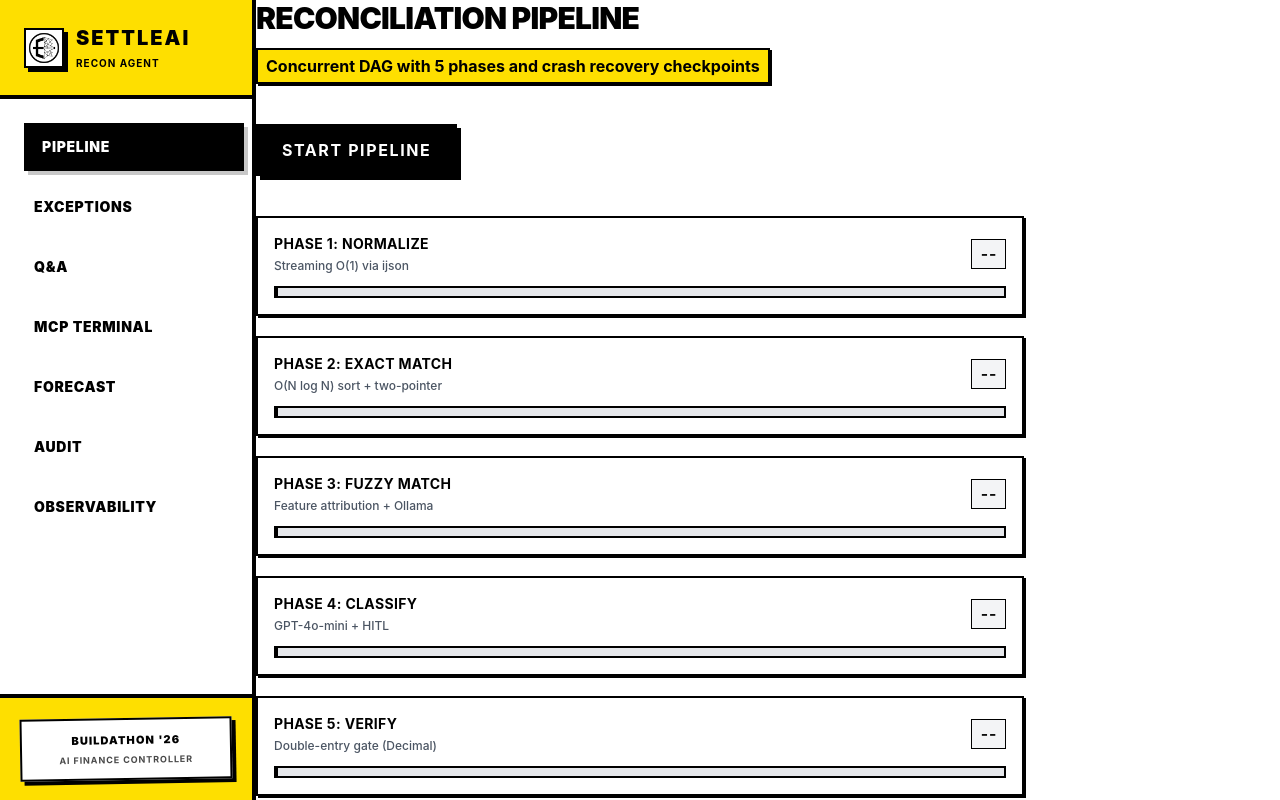
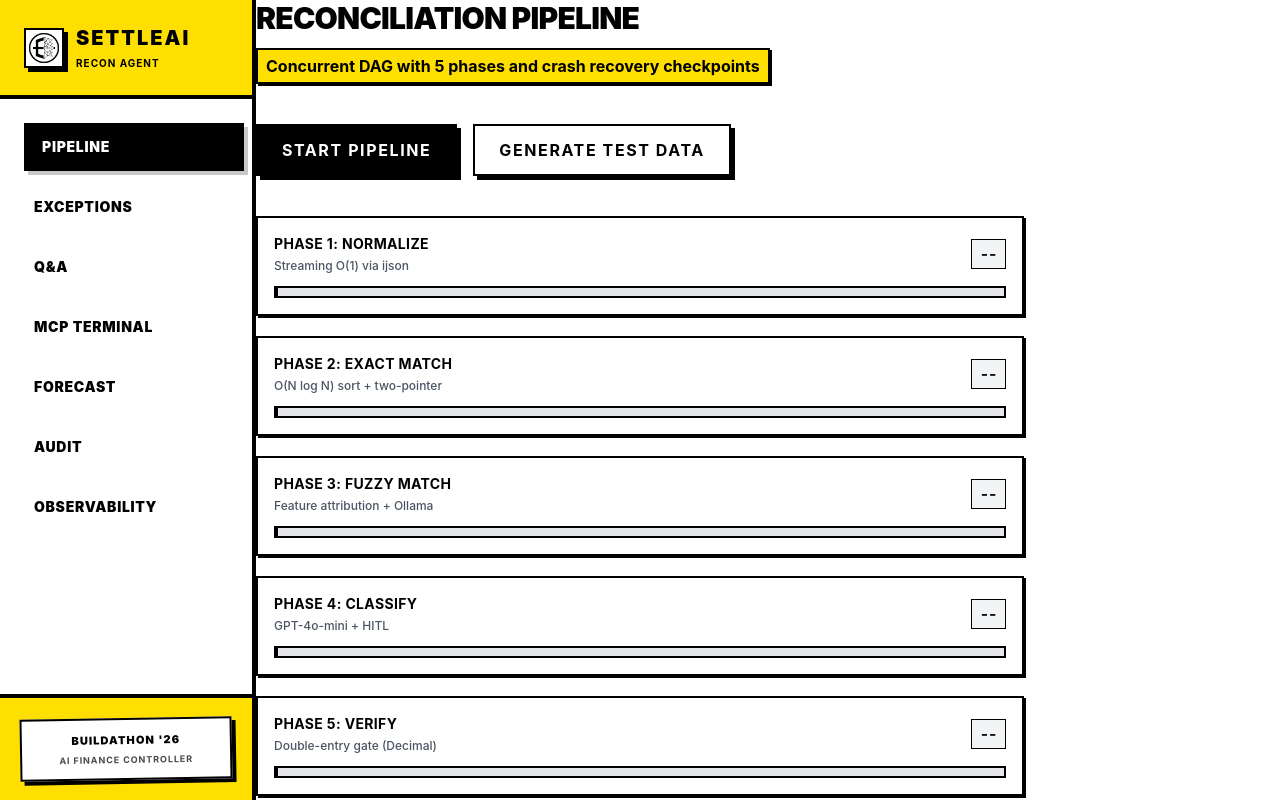
Before and after one commit to Myself-Praveen/Razorpay-SettleAI, a Next.js app in the folder frontend/: page /pipeline in a window 1280 px wide. Built offline with nearby package versions, Linux system fonts and the light colour scheme.

Commit message:
feat: add synthetic data generation button to pipeline

```diff
--- a/frontend/src/app/pipeline/page.tsx
+++ b/frontend/src/app/pipeline/page.tsx
@@ -1,6 +1,7 @@
 "use client";
 import { useState } from "react";
-import { reconcile } from "@/lib/api";
+import { reconcile, generateData } from "@/lib/api";
+import { toast } from "sonner";
 
 const PHASES = [
   { name: "Normalize", desc: "Streaming O(1) via ijson" },
@@ -12,8 +13,21 @@ const PHASES = [
 
 export default function PipelinePage() {
   const [running, setRunning] = useState(false);
+  const [generating, setGenerating] = useState(false);
   const [progress, setProgress] = useState<Record<string, number>>({});
   const [done, setDone] = useState<any>(null);
+
+  const handleGenerate = async () => {
+    setGenerating(true);
+    try {
+      const res = await generateData(200, true);
+      toast.success(`Generated ${res.total_records} test records!`);
+    } catch (e) {
+      console.error(e);
+      toast.error("Failed to generate data. Backend running?");
+    }
+    setGenerating(false);
+  };
 
   const start = async () => {
     setRunning(true);
@@ -25,6 +39,7 @@ export default function PipelinePage() {
       if (final) setDone(final);
     } catch (e) {
       console.error(e);
+      toast.error("Pipeline failed to start. Is the backend running?");
     }
     setRunning(false);
   };
@@ -36,13 +51,20 @@ export default function PipelinePage() {
         Concurrent DAG with 5 phases and crash recovery checkpoints
       </p>
 
-      <div>
+      <div className="flex gap-4 mb-10">
         <button
           onClick={start}
-          disabled={running}
-          className="px-6 py-3 bg-black hover:bg-accent hover:text-black text-white rounded-none border-2 border-black shadow-[4px_4px_0px_0px_rgba(0,0,0,1)] hover:shadow-none hover:translate-y-1 hover:translate-x-1 font-bold disabled:opacity-50 transition-all mb-10 uppercase tracking-widest"
+          disabled={running || generating}
+          className="px-6 py-3 bg-black hover:bg-accent hover:text-black text-white rounded-none border-2 border-black shadow-[4px_4px_0px_0px_rgba(0,0,0,1)] hover:shadow-none hover:translate-y-1 hover:translate-x-1 font-bold disabled:opacity-50 transition-all uppercase tracking-widest"
         >
           {running ? "Running..." : "Start Pipeline"}
+        </button>
+        <button
+          onClick={handleGenerate}
+          disabled={running || generating}
+          className="px-6 py-3 bg-white hover:bg-gray-100 text-black rounded-none border-2 border-black shadow-[4px_4px_0px_0px_rgba(0,0,0,1)] hover:shadow-none hover:translate-y-1 hover:translate-x-1 font-bold disabled:opacity-50 transition-all uppercase tracking-widest"
+        >
+          {generating ? "Generating..." : "Generate Test Data"}
         </button>
       </div>
 
```
